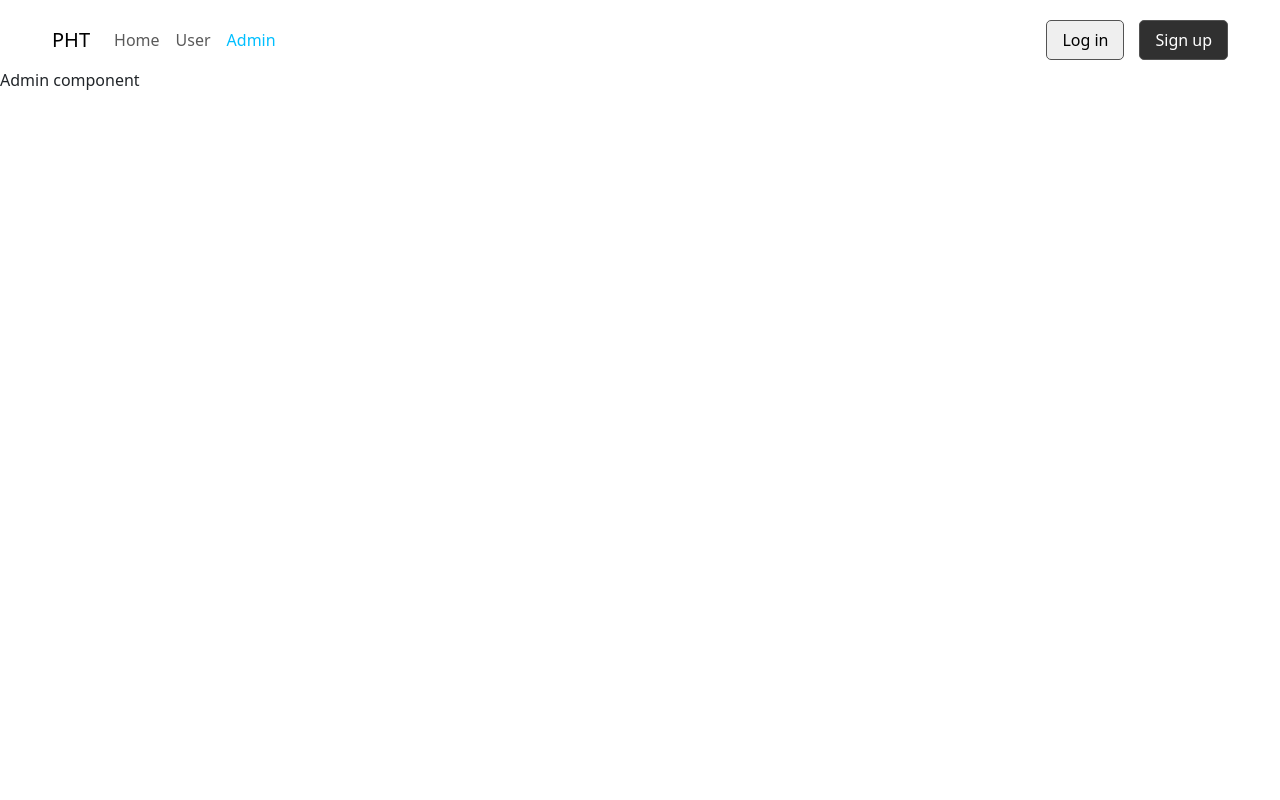
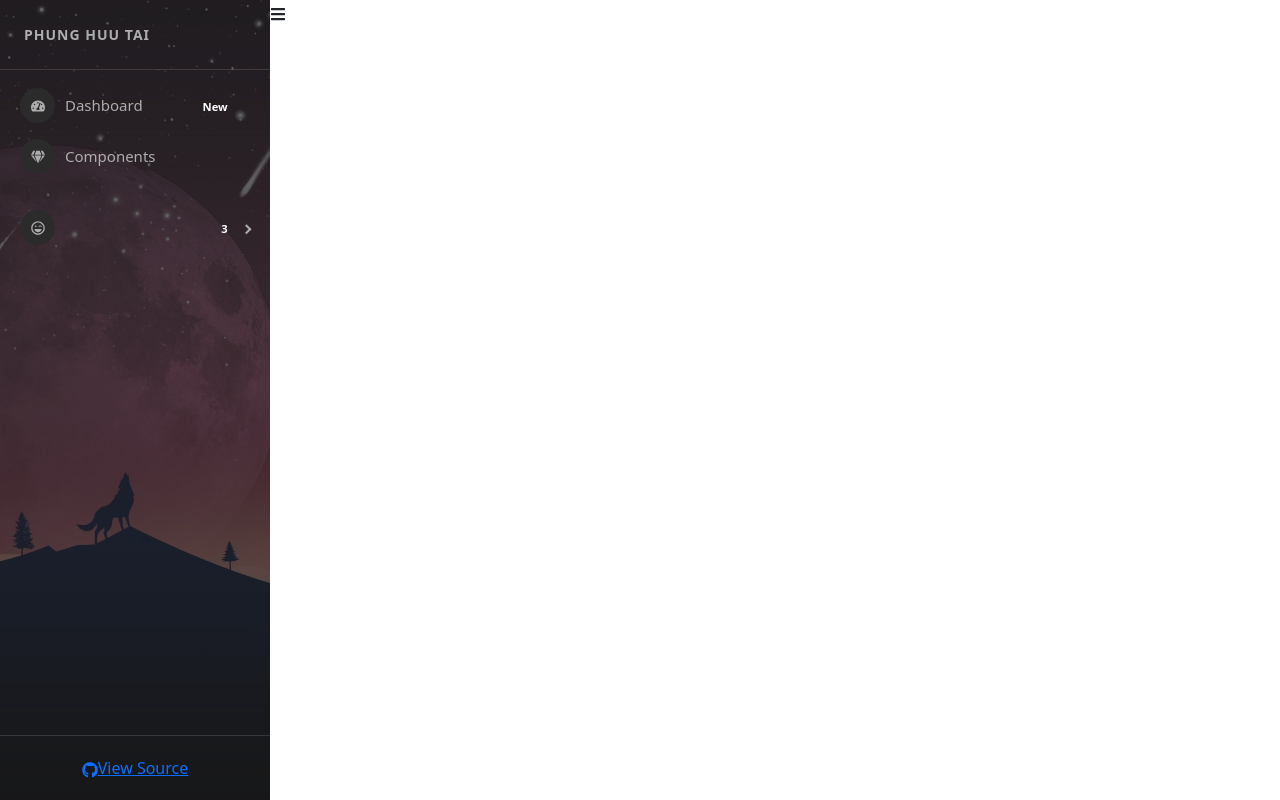
Before and after one commit to PhungHuuTai/Base-react-redux, a React (Create React App) app: page /admins in a window 1280 px wide. Built offline with nearby package versions, Linux system fonts and the light colour scheme.

Commit message:
Design Admin SideBar

```diff
--- a/package.json
+++ b/package.json
@@ -10,6 +10,8 @@
     "react": "18.2.0",
     "react-bootstrap": "2.4.0",
     "react-dom": "18.2.0",
+    "react-icons": "4.4.0",
+    "react-pro-sidebar": "0.7.1",
     "react-redux": "8.0.1",
     "react-router-dom": "6.3.0",
     "react-scripts": "5.0.1",
--- /dev/null
+++ b/src/components/Admin/Admin.scss
@@ -0,0 +1,8 @@
+.admin-container {
+    display: flex;
+    .admin-sidebar {
+        .pro-sidebar {
+            height: 100vh !important;
+        }
+    }
+}
--- /dev/null
+++ b/src/components/Admin/SideBar.js
@@ -0,0 +1,88 @@
+import 'react-pro-sidebar/dist/css/styles.css';
+import {
+  ProSidebar,
+  Menu,
+  MenuItem,
+  SubMenu,
+  SidebarHeader,
+  SidebarFooter,
+  SidebarContent,
+} from 'react-pro-sidebar';
+import { FaTachometerAlt, FaGem, FaList, FaGithub, FaRegLaughWink, FaHeart } from 'react-icons/fa';
+import sidebarBg from '../../assets/image/bg2.jpg';
+
+const SideBar = ({ image, collapsed, toggled, handleToggleSidebar }) => {
+    return (
+        <>
+            <ProSidebar
+                image={sidebarBg}
+                collapsed={collapsed}
+                toggled={toggled}
+                breakPoint="md"
+                onToggle={handleToggleSidebar}
+            >
+                <SidebarHeader>
+                    <div
+                        style={{
+                            padding: '24px',
+                            textTransform: 'uppercase',
+                            fontWeight: 'bold',
+                            fontSize: 14,
+                            letterSpacing: '1px',
+                            overflow: 'hidden',
+                            textOverflow: 'ellipsis',
+                            whiteSpace: 'nowrap',
+                        }}
+                    >
+                        Phung Huu Tai
+                    </div>
+                </SidebarHeader>
+
+                <SidebarContent>
+                    <Menu iconShape="circle">
+                        <MenuItem
+                            icon={<FaTachometerAlt />}
+                            suffix={<span className="badge red">New</span>}
+                        >
+                            Dashboard
+                        </MenuItem>
+                        <MenuItem icon={<FaGem />}> Components</MenuItem>
+                    </Menu>
+                    <Menu iconShape="circle">
+                        <SubMenu
+                            suffix={<span className="badge yellow">3</span>}
+                            icon={<FaRegLaughWink />}
+                        >
+                            <MenuItem>1</MenuItem>
+                            <MenuItem>2</MenuItem>
+                            <MenuItem>3</MenuItem>
+                        </SubMenu>
+                    </Menu>
+                </SidebarContent>
+
+                <SidebarFooter style={{ textAlign: 'center' }}>
+                    <div
+                        className="sidebar-btn-wrapper"
+                        style={{
+                            padding: '20px 24px',
+                        }}
+                    >
+                        <a
+                            href="https://github.com/azouaoui-med/react-pro-sidebar"
+                            target="_blank"
+                            className="sidebar-btn"
+                            rel="noopener noreferrer"
+                        >
+                            <FaGithub />
+                            <span style={{ whiteSpace: 'nowrap', textOverflow: 'ellipsis', overflow: 'hidden' }}>
+                                View Source
+                            </span>
+                        </a>
+                    </div>
+                </SidebarFooter>
+            </ProSidebar>
+        </>
+    )
+}
+
+export default SideBar;
--- a/src/components/Admin/admin.js
+++ b/src/components/Admin/admin.js
@@ -1,6 +1,26 @@
+import SideBar from "./SideBar";
+import './Admin.scss';
+import { FaBars } from 'react-icons/fa';
+import { useState } from "react";
+
 const Admin = (props) => {
+    const [collapsed, setCollapsed] = useState(false);
+
+    const handleCollapsed = () => {
+        setCollapsed(!collapsed);
+    }
+
     return (
-        <div>Admin component</div>
+        <div className="admin-container">
+            <div className="admin-sidebar">
+                <SideBar
+                    collapsed={collapsed}
+                />
+            </div>
+            <div className="admin-content">
+                <FaBars onClick={() => handleCollapsed()}/>
+            </div>
+        </div>
     )
 }
 
--- a/src/index.js
+++ b/src/index.js
@@ -6,8 +6,8 @@
 import store from './redux/store';
 import 'bootstrap/dist/css/bootstrap.min.css';
 import { BrowserRouter, Route, Routes } from 'react-router-dom';
-import User from './components/User/user';
-import Admin from './components/Admin/admin';
+import User from './components/User/User';
+import Admin from './components/Admin/Admin';
 import HomePage from './components/Home/HomePage';
 
 const root = ReactDOM.createRoot(document.getElementById('root'));
@@ -19,8 +19,8 @@
         <Route path="/" element={<App />}>
           <Route index element={<HomePage />} />
           <Route path="/users" element={<User />} />
-          <Route path="/admins" element={<Admin />} />
         </Route>
+        <Route path="/admins" element={<Admin />} />
       </Routes>
     </BrowserRouter>
     {/* </React.StrictMode> */}
```
Also changed, not shown: src/assets/image/bg2.jpg (added), 1 other file (tests, documents, lock files or other folders).
